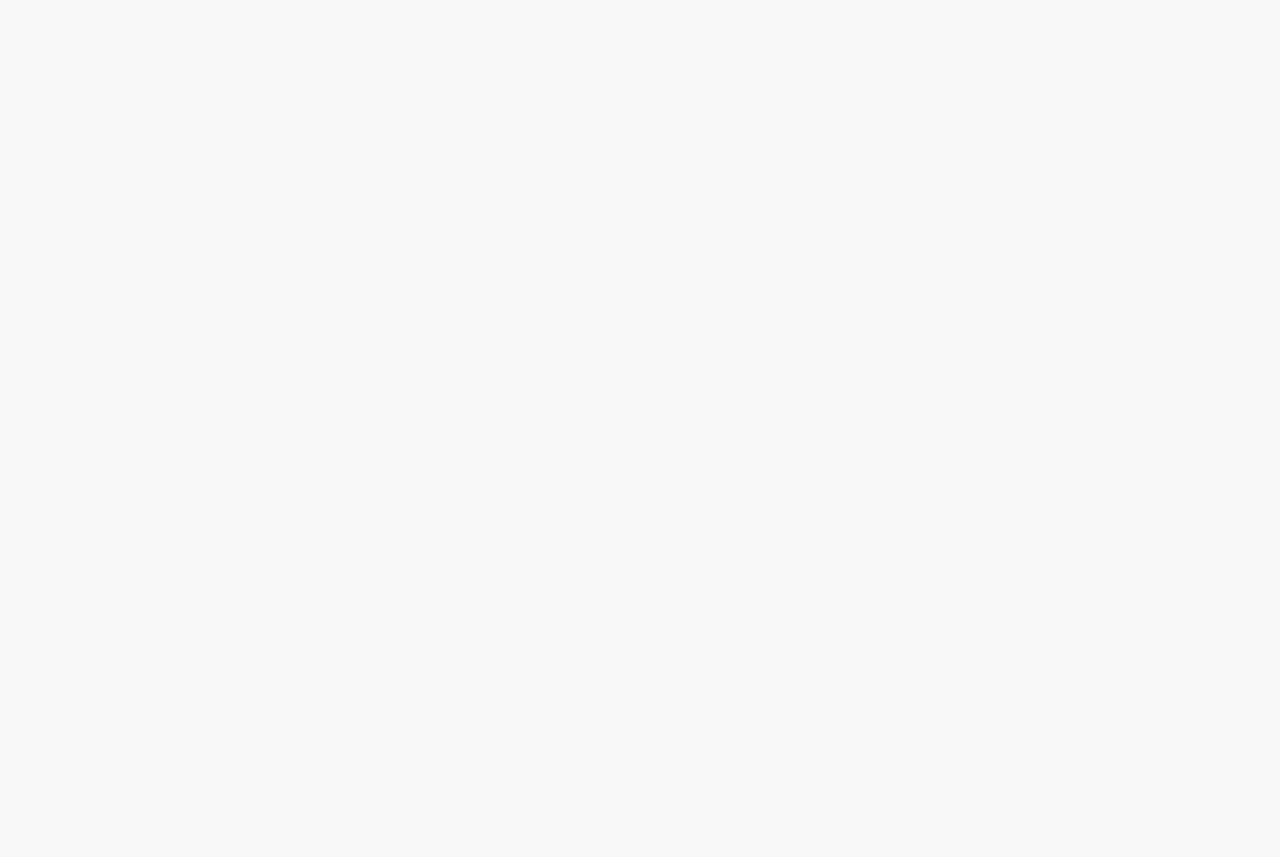
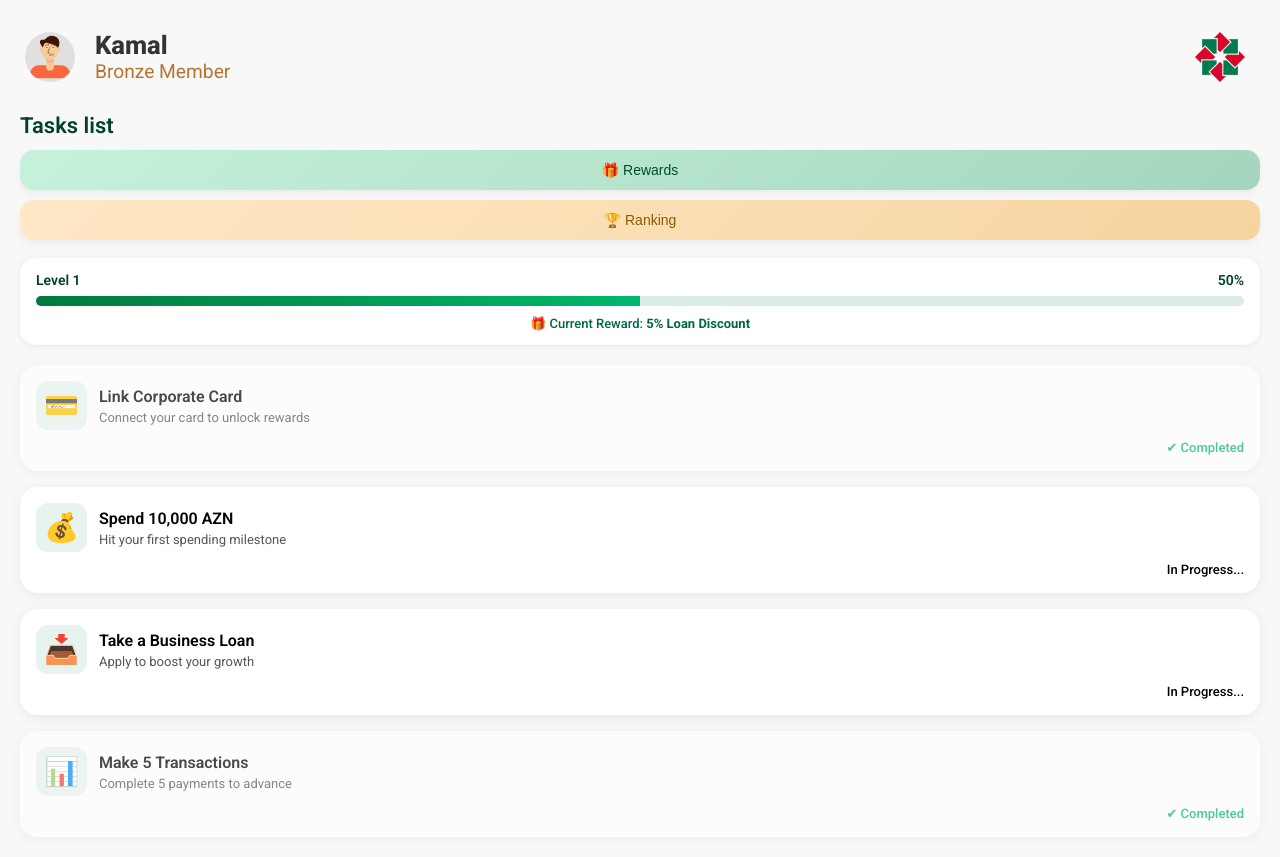
Before and after one commit to Camrado/banktech-hackathon, a Vue app: page /#/tasks in a window 1280 px wide. Before the commit the page ends 800 px from the top, so only its background shows below. Built offline with nearby package versions, Linux system fonts and the light colour scheme.

Commit message:
Added TasksView

```diff
--- a/src/views/HomeView.vue
+++ b/src/views/HomeView.vue
@@ -78,12 +78,13 @@ export default {
   padding: 10px 5px;
 }
 .home-header .profile-photo {
-  background-color: #f0f0f0;
+  background-color: #e0e0e0;
   border-radius: 100%;
-  width: 50px;
-  height: 50px;
+  width: 50px !important;
+  height: 50px !important;
 }
 .home-header div span {
+  margin-left: 10px;
   font-size: 1.7em;
   font-weight: 800;
   color: #333;
--- a/src/views/TasksView.vue
+++ b/src/views/TasksView.vue
@@ -1,9 +1,280 @@
-<template></template>
+<template>
+  <!-- Top Bar -->
+  <header class="home-header">
+    <div>
+      <img src="../assets/profile-photo.svg" alt="Profile Photo" class="profile-photo" />
+      <div>
+        <span>Kamal</span>
+        <span>Bronze Member</span>
+      </div>
+    </div>
+
+    <div>
+      <img src="../assets/pasha-logo.png" alt="PAŞA Bank Logo" class="bank-logo" />
+    </div>
+  </header>
+
+  <!-- Header -->
+  <div class="header">
+    <h1>Tasks list</h1>
+    <div class="button-row">
+      <button class="btn rewards-btn">🎁 Rewards</button>
+      <button class="btn ranking-btn">🏆 Ranking</button>
+    </div>
+  </div>
+
+  <!-- Level & Progress -->
+  <div class="level-section">
+    <div class="level-info">
+      <span>Level {{ level }}</span>
+      <span>{{ progress }}%</span>
+    </div>
+    <div class="progress-bar">
+      <div class="progress-fill" :style="{ width: progress + '%' }"></div>
+    </div>
+    <div class="reward-preview">
+      🎁 Current Reward: <strong>{{ currentReward }}</strong>
+    </div>
+  </div>
+
+  <!-- Tasks -->
+  <div class="task-list">
+    <div v-for="(task, index) in tasks" :key="index" class="task-card" :class="{ completed: task.completed }">
+      <div class="task-header">
+        <div class="task-icon">{{ task.icon }}</div>
+        <div class="task-title">
+          <h2>{{ task.title }}</h2>
+          <p>{{ task.description }}</p>
+        </div>
+      </div>
+      <div class="task-status">
+        <span :class="{ done: task.completed }">
+          {{ task.completed ? '✔ Completed' : 'In Progress...' }}
+        </span>
+      </div>
+    </div>
+  </div>
+</template>
 
 <script>
 export default {
-  name: 'TasksView'
+  name: 'TasksView',
+  data() {
+    return {
+      level: 1,
+      tasks: [
+        {
+          icon: '💳',
+          title: 'Link Corporate Card',
+          description: 'Connect your card to unlock rewards',
+          completed: true
+        },
+        {
+          icon: '💰',
+          title: 'Spend 10,000 AZN',
+          description: 'Hit your first spending milestone',
+          completed: false
+        },
+        {
+          icon: '📥',
+          title: 'Take a Business Loan',
+          description: 'Apply to boost your growth',
+          completed: false
+        },
+        {
+          icon: '📊',
+          title: 'Make 5 Transactions',
+          description: 'Complete 5 payments to advance',
+          completed: true
+        }
+      ]
+    };
+  },
+  computed: {
+    progress() {
+      const done = this.tasks.filter((task) => task.completed).length;
+      return Math.round((done / this.tasks.length) * 100);
+    },
+    currentReward() {
+      const rewards = ['5% Loan Discount', 'Priority Customer Support', 'Free POS Terminal', 'Cashback on Card'];
+      return rewards[this.level - 1] || 'Mystery Bonus';
+    }
+  }
 };
 </script>
 
-<style></style>
+<style scoped>
+@import url('https://fonts.googleapis.com/css2?family=Roboto:ital,wght@0,100..900;1,100..900&display=swap');
+
+.home-header {
+  display: flex;
+  justify-content: space-between;
+  align-items: center;
+  padding: 10px 5px;
+}
+.home-header .profile-photo {
+  background-color: #e0e0e0;
+  border-radius: 100%;
+  width: 50px;
+  height: 50px;
+}
+.home-header div div {
+  display: flex;
+  flex-direction: column;
+  align-items: start;
+}
+.home-header div div span:nth-child(1) {
+  font-size: 1.6em;
+  font-weight: 800;
+  color: #333;
+}
+.home-header div div span:nth-child(2) {
+  font-size: 1.2em;
+  font-weight: 400;
+  color: #b87333;
+}
+.home-header div {
+  display: flex;
+  align-items: center;
+}
+.home-header img {
+  width: 50px;
+  height: 50px;
+  cursor: pointer;
+}
+
+/* Header */
+.header h1 {
+  font-size: 22px;
+  font-weight: 600;
+  margin-bottom: 12px;
+  color: #004225;
+  margin-top: 20px;
+}
+
+.button-row {
+  display: flex;
+  gap: 10px;
+  flex-direction: column;
+  margin-bottom: 18px;
+}
+
+.btn {
+  padding: 12px;
+  border: none;
+  border-radius: 14px;
+  font-size: 14px;
+  font-weight: 500;
+  transition: all 0.25s ease;
+  cursor: pointer;
+  box-shadow: 0 4px 8px rgba(0, 0, 0, 0.05);
+}
+
+.rewards-btn {
+  background: linear-gradient(135deg, #c6f1db, #a5d6bd);
+  color: #014d2b;
+}
+
+.ranking-btn {
+  background: linear-gradient(135deg, #ffe8c7, #f6d49f);
+  color: #8a5a00;
+}
+
+/* Level */
+.level-section {
+  background-color: #ffffff;
+  border-radius: 16px;
+  padding: 14px 16px;
+  box-shadow: 0 1px 6px rgba(0, 66, 37, 0.08);
+  margin-bottom: 20px;
+}
+
+.level-info {
+  display: flex;
+  justify-content: space-between;
+  font-size: 14px;
+  font-weight: 600;
+  color: #004225;
+  margin-bottom: 8px;
+}
+
+.reward-preview {
+  font-size: 13px;
+  font-weight: 500;
+  color: #006748;
+  margin-top: 10px;
+  text-align: center;
+}
+
+.progress-bar {
+  height: 10px;
+  background-color: #dbece4;
+  border-radius: 6px;
+  overflow: hidden;
+}
+
+.progress-fill {
+  height: 100%;
+  background: linear-gradient(90deg, #007a3d, #00b86b);
+  width: 0%;
+  transition: width 0.4s ease;
+}
+
+/* Tasks */
+.task-list {
+  display: flex;
+  flex-direction: column;
+  gap: 16px;
+}
+
+.task-card {
+  background-color: white;
+  border-radius: 18px;
+  padding: 16px;
+  box-shadow: 0 2px 12px rgba(0, 66, 37, 0.08);
+  display: flex;
+  flex-direction: column;
+  gap: 10px;
+  opacity: 1;
+  transition: transform 0.2s ease;
+}
+
+.task-card.completed {
+  opacity: 0.7;
+}
+
+.task-header {
+  display: flex;
+  gap: 12px;
+  align-items: center;
+}
+
+.task-icon {
+  font-size: 28px;
+  background-color: #e6f3ee;
+  padding: 8px;
+  border-radius: 12px;
+}
+
+.task-title h2 {
+  font-size: 16px;
+  font-weight: 600;
+  margin: 0;
+}
+
+.task-title p {
+  font-size: 13px;
+  margin: 4px 0 0;
+  color: #555;
+}
+
+.task-status {
+  text-align: right;
+  font-size: 13px;
+  font-weight: 500;
+}
+
+.task-status .done {
+  color: #00b86b;
+}
+</style>
```
Also changed, not shown: src/assets/pasha-logo.png (added).
